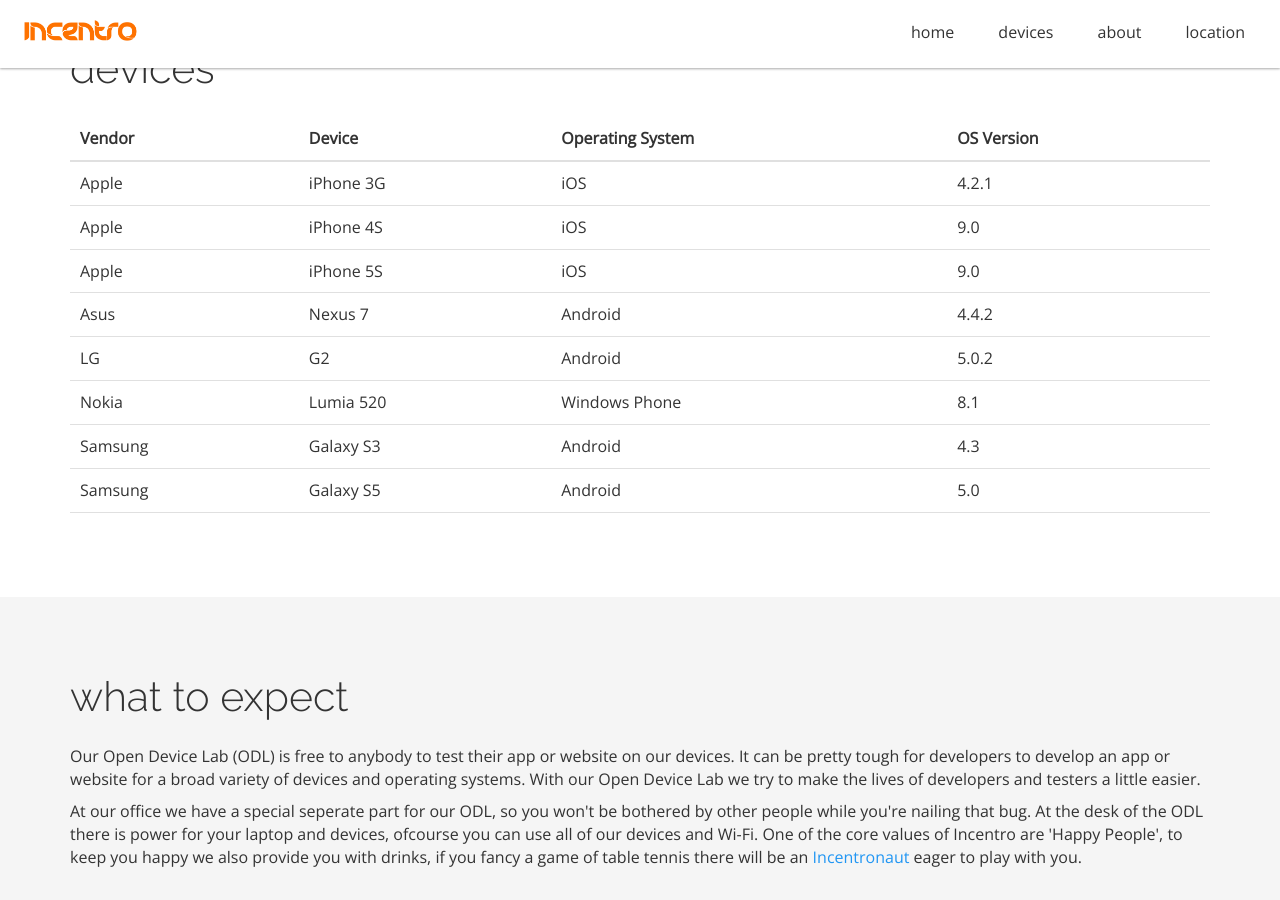
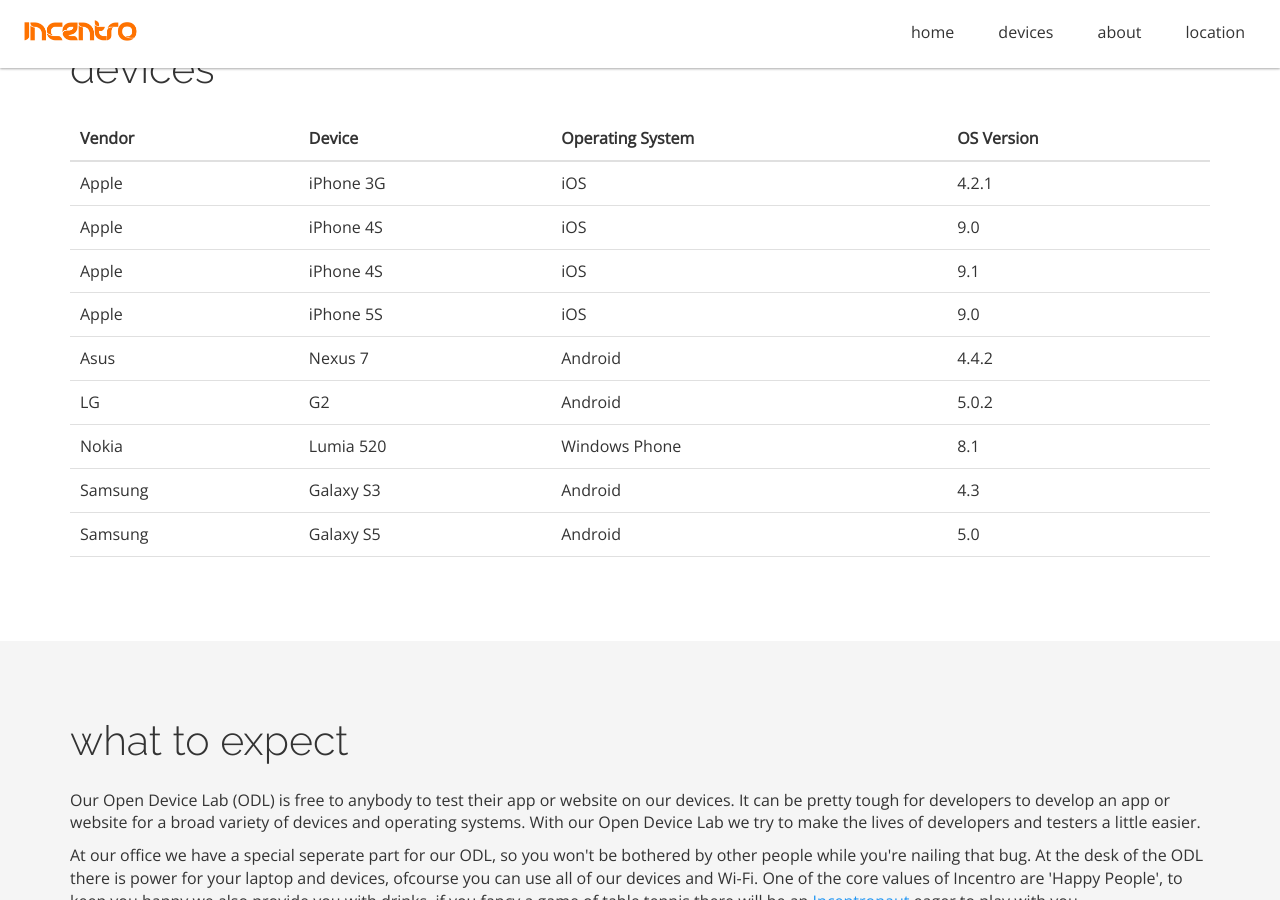
Before and after one commit to incentro/devicelab, a Jekyll site: the page built from index.html, in a window 1280 px wide and 900 px high, scrolled down 745 px. Built offline with Jekyll 4.4.1, drawn with Linux system fonts in a browser that asks for light colours; nearby versions of some CDN libraries; Markdown is read by kramdown in place of the engine named in the settings.

Commit message:
Update devicelist.yml

```diff
--- a/_data/devicelist.yml
+++ b/_data/devicelist.yml
@@ -16,6 +16,12 @@
   device: iPhone 4S
   os: iOS
   osversion: 9.0
+
+- title: iPhone4S.9.1
+  vendor: Apple
+  device: iPhone 4S
+  os: iOS
+  osversion: 9.1
 
 - title: iPhone5S9.0
   vendor: Apple
```
